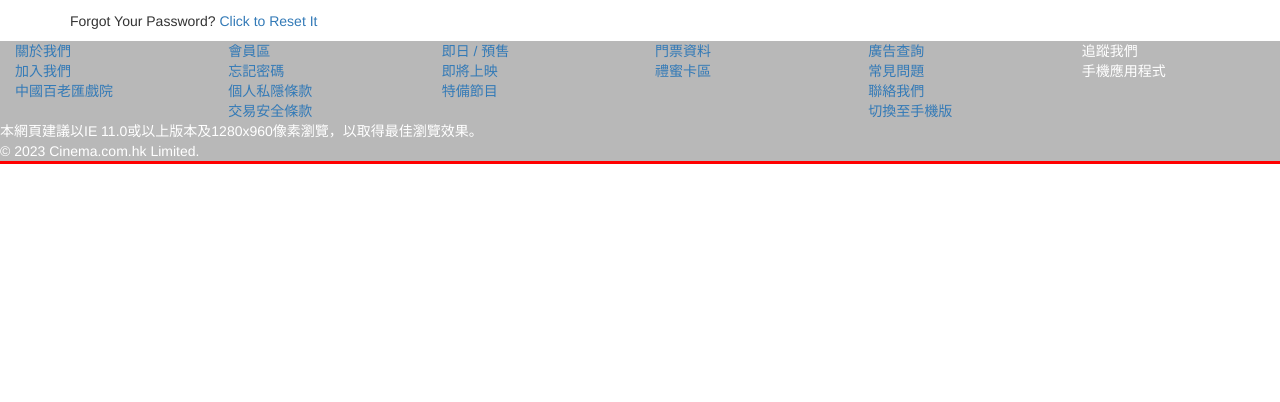
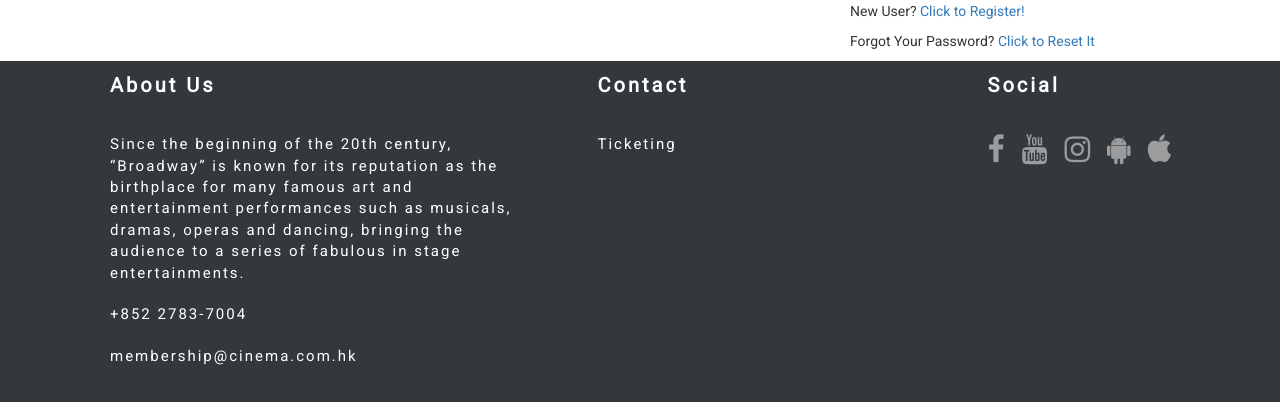
Before and after one commit to BryantSze/D01, a Flask app: page /login in a window 1280 px wide. Shown: the part 1085-1487 px from the top of the page. Before the commit the page ends 1249 px from the top, so only its background shows below. Run offline with Flask 3, Linux system fonts and the light colour scheme; some libraries are stand-ins or nearby versions.

Commit message:
updata UI

```diff
--- a/app/templates/base.html.j2
+++ b/app/templates/base.html.j2
@@ -1,30 +1,85 @@
 {% extends 'bootstrap/base.html' %}
 {% block styles %}
 {{ super() }}
+<link href="//maxcdn.bootstrapcdn.com/font-awesome/4.2.0/css/font-awesome.min.css" rel="stylesheet">
+<link href="https://fonts.googleapis.com/css?family=Roboto" rel="stylesheet">
+<link href="//netdna.bootstrapcdn.com/bootstrap/3.0.0/css/bootstrap.min.css" rel="stylesheet" id="bootstrap-css">
 <style>
     .logo-row {
         display: flex;
         align-items: center;
         margin-bottom: 20px;
     }
+
     .logo {
         width: 25%;
         margin-right: 20px;
     }
+
     .banner {
         width: 75%;
+    }
+
+    body {
+        font-family: Roboto;
+    }
+
+    footer {
+        background-color: #33383c;
+        padding: 10px 0px;
+    }
+
+    footer ul li {
+        padding: 5px 0px;
+    }
+
+    .aboutus span,
+    .contact span,
+    .social span {
+        color: #FFF;
+        font-weight: 800;
+        padding-bottom: 10px;
+        margin-bottom: 20px;
+        display: block;
+        font-size: 20px;
+        letter-spacing: 3px;
+    }
+
+    .aboutus li p,
+    .contact li a,
+    .social li a {
+        color: #FFF;
+        letter-spacing: 2px;
+        text-decoration: none;
+        font-size: 15px;
+    }
+
+    .social li {
+        float: left;
+    }
+
+    .aboutus,
+    .contact,
+    .social {
+        list-style: none;
+    }
+
+    .fa {
+        color: #9c9c9c;
+        margin-right: 15px;
+        font-size: 30px;
     }
 </style>
 {% endblock %}
 {% block navbar %}
-    <nav class="navbar navbar-default" style="background-color: rgb(126, 119, 119); color: rgb(255, 255, 255); border-color: #e7e7e7; border-top: 3px solid red;">
+<nav class="navbar navbar-default" style="background-color: rgb(126, 119, 119);
+                color: rgb(255, 255, 255);
+                border-color: #e7e7e7;
+                border-top: 3px solid red">
     <div class="container">
         <div class="navbar-header">
-                <button type="button"
-                        class="navbar-toggle collapsed"
-                        data-toggle="collapse"
-                        data-target="#bs-example-navbar-collapse-1"
-                        aria-expanded="false">
+            <button type="button" class="navbar-toggle collapsed" data-toggle="collapse"
+                data-target="#bs-example-navbar-collapse-1" aria-expanded="false">
                 <span class="sr-only">Toggle navigation</span>
                 <span class="icon-bar"></span>
                 <span class="icon-bar"></span>
@@ -34,23 +89,28 @@
         <div class="collapse navbar-collapse" id="bs-example-navbar-collapse-1">
             <ul class="nav navbar-nav">
                 <li>
-                        <a href="{{ url_for('index') }}" style="color: white;"><span class="glyphicon glyphicon-home"></span>{{ _(' Home') }}</a>
+                    <a href="{{ url_for('index') }}" style="color: white;"><span
+                            class="glyphicon glyphicon-home"></span>{{ _(' Home') }}</a>
                 </li>
             </ul>
             <ul class="nav navbar-nav navbar-right">
                 {% if current_user.is_anonymous %}
                 <li>
-                            <a href="{{ url_for('login') }}" style="color: white;"><span class="glyphicon glyphicon-user"></span>{{ _(' Login') }}</a>
+                    <a href="{{ url_for('login') }}" style="color: white;"><span
+                            class="glyphicon glyphicon-log-in"></span>{{ _(' Login') }}</a>
                 </li>
                 <li>
-                            <a href="{{ url_for('register') }}" style="color: white;">{{ _('Register') }}</a>
+                    <a href="{{ url_for('register') }}" style="color: white;"><span
+                            class="glyphicon glyphicon-edit"></span>{{ _(' Register') }}</a>
                 </li>
                 {% else %}
                 <li>
-                            <a href="{{ url_for('user', username=current_user.username) }}" style="color: white;">{{ _('Profile') }}</a>
+                    <a href="{{ url_for('user', username=current_user.username) }}" style="color: white"><span
+                            class="glyphicon glyphicon-user"></span>{{ _(' Profile') }}</a>
                 </li>
                 <li>
-                            <a href="{{ url_for('logout') }}" style="color: white;">{{ _('Logout') }}</a>
+                    <a href="{{ url_for('logout') }}" style="color: white;"><span
+                            class="glyphicon glyphicon-log-out"></span>{{ _(' Logout') }}</a>
                 </li>
                 {% endif %}
             </ul>
@@ -69,136 +129,76 @@
     <div class="logo-row">
         <a href="{{ url_for('index') }}">
             <img src="https://www.asia.ccb.com/hongkong_tc/personal/credit_cards/promotions/cinemas-offers/images/broadway-circuit-logo.jpg"
-                     alt="Logo"
-                     class="logo"
-                     style="width: 200px">
+                alt="Logo" class="logo" style="width: 200px">
         </a>
         <img src="https://mediafiles.cinema.com.hk/broadway/cmsimg/cinweb/webcms/images/MGK-728-x-90-GDN_26437d0fa5e23b.JPG"
-                 alt="Banner"
-                 class="banner"
-                 style="flex-grow: 1;
+            alt="Banner" class="banner" style="flex-grow: 1;
                         text-align: right">
     </div>
     {% block app_content %}{% endblock %}
 </div>
 {% block footer %}
-    <footer style="background-color: rgb(184, 184, 184); color: rgb(255, 255, 255); border-color: #aca4a4; border-bottom: 3px solid red;"><div id="footer" class="hidden-xs" >
-		<div class="footer-container">
-			<div class="footer-col col-sm-2 hidden-xs link">
-            <div class="footer-item">
-            <a href="/tc/site/aboutus">
-                關於我們    	    </a>
+<footer>
+    <div class="container">
+        <div class="row">
+            <div class="col-lg-5 col-md-5 col-sm-4 col-xs-12">
+                <ul class="aboutus">
+                    <span>About Us</span>
+                    <li>
+                        <p>
+                            Since the beginning of the 20th century, “Broadway” is known for its reputation as the
+                            birthplace for many famous art and entertainment performances such as musicals, dramas,
+                            operas and dancing, bringing the audience to a series of fabulous in stage entertainments.
+                        </p>
+                    </li>
+                    <li>
+                        <p>+852 2783-7004</p>
+                    </li>
+                    <li>
+                        <p>membership@cinema.com.hk</p>
+                    </li>
+                </ul>
             </div>
-            <div class="footer-item">
-            <a href="/tc/site/joinus">
-                加入我們    	    </a>
+            <div class="col-lg-4 col-md-4 col-sm-4 col-xs-12">
+                <ul class="contact">
+                    <span>Contact</span>
+                    <li>
+                        <a href="#">Ticketing</a>
+                    </li>
+                </ul>
             </div>
-    	<div class="footer-item">
-        <a href="http://www.b-cinema.cn/home.jsp">
-            中國百老匯戲院	    </a>
+            <div class="col-lg-3 col-md-3 col-sm-4 col-xs-12">
+                <ul class="social">
+                    <span>Social</span>
+                    <li>
+                        <a href="https://www.facebook.com/broadwaycircuit/"><i class="fa fa-facebook fa-4x"></i></a>
+                    </li>
+                    <li>
+                        <a href="https://www.youtube.com/user/BwayPalaceAmc"><i class="fa fa-youtube fa-4x"></i></a>
+                    </li>
+                    <li>
+                        <a href="https://www.instagram.com/broadway_circuit/"><i class="fa fa-instagram fa-4x"></i></a>
+                    </li>
+                    <li>
+                        <a
+                            href="https://play.google.com/store/apps/details?id=gd.com.client.broadway&amp;feature=search_result&amp;hl=en"><i
+                                class="fa fa-android fa-4x"></i></a>
+                    </li>
+                    <li>
+                        <a href="https://itunes.apple.com/hk/app/ticketing-broadway-palace/id403690922?mt=8"><i
+                                class="fa fa-apple fa-4x"></i></a>
+                    </li>
+                </ul>
             </div>
         </div>
-    <div class="footer-col col-sm-2 hidden-xs link">
-    <div class="footer-item">
-        <a href="/tc/membership/signup">
-            會員區	    </a>
-	</div>
-	<div class="footer-item">
-        <a href="/tc/member/forgetpassword">
-            忘記密碼	    </a>
-	</div>
-	        <div class="footer-item">
-            <a href="/tc/site/privacy">
-                個人私隱條款    	    </a>
-    	</div>
-            <div class="footer-item">
-            <a href="/tc/site/security">
-                交易安全條款    	    </a>
-    	</div>
-    </div>
-    <div class="footer-col col-sm-2 hidden-xs link">
-    <div class="footer-item">
-        <a href="/tc/movie/nowshowingMovieList">
-            即日 / 預售	    </a>
-	</div>
-    <div class="footer-item">
-        <a href="/tc/movie/upcoming">
-            即將上映	    </a>
-	</div>
-    <div class="footer-item">
-        <a href="/tc/movie/special">
-            特備節目	    </a>
-	</div>
-    </div>
-    <div class="footer-col col-sm-2 hidden-xs link">
-            <div class="footer-item">
-            <a href="/tc/site/ticketPrice" target="_blank">
-                門票資料    	    </a>
-    	</div>
-        <div class="footer-item">
-        <a href="/tc/giftcardshop/checkbalance">
-           禮蜜卡區	    </a>
-	</div>
-</div>
-<div class="footer-col col-sm-2 hidden-xs link">
-            <div class="footer-item">
-            <a href="/tc/site/advertise">
-                廣告查詢    	    </a>
-    	</div>
-            <div class="footer-item">
-            <a href="/tc/site/faq">
-                常見問題    	    </a>
-    	</div>
-            <div class="footer-item">
-            <a href="/tc/site/contactus">
-                聯絡我們    	    </a>
-    	</div>
-        <div class="footer-item">
-        <a href="/?site=mobile">
-           切換至手機版	    </a>
-	</div>
-    </div>
-    <div class="footer-col col-sm-2 hidden-xs">
-            <div class="footer-item">
-            追蹤我們        </div>
-        <div class="footer-item follow-us-row">
-                            <div class="footer-icon-container">
-                    <a class="footer-facebook-page-icon" target="_blank" href="https://www.facebook.com/broadwaycircuit/"></a>
-                </div>
-                            <div class="footer-icon-container">
-                    <a class="footer-youtube-page-icon" target="_blank" href="https://www.youtube.com/user/BwayPalaceAmc"></a>
-                </div>
-                            <div class="footer-icon-container">
-                    <a class="footer-instagram-page-icon" target="_blank" href="https://www.instagram.com/broadway_circuit/"></a>
-                </div>
-
-                        <div class="clearfix"></div>
-        </div>
-
-
-            <div class="footer-item">
-            手機應用程式        </div>
-        <div class="footer-item mobile-apps-row">
-                            <div class="footer-icon-container">
-                    <a class="footer-android-app-icon" target="_blank" href="https://play.google.com/store/apps/details?id=gd.com.client.broadway&amp;feature=search_result&amp;hl=zh_TW"></a>
-                </div>
-                            <div class="footer-icon-container">
-                    <a class="footer-ios-app-icon" target="_blank" href="https://itunes.apple.com/hk/app/ticketing-broadway-palace/id403690922?mt=8"></a>
-                </div>
-                        <div class="clearfix"></div>
-        </div>
-    </div>
-    <div class="clearfix"></div>		</div>
-		<div class="browser-suggest-container">
-            本網頁建議以IE 11.0或以上版本及1280x960像素瀏覽，以取得最佳瀏覽效果。		</div>
-        <div class="copyright desktop">
-            © 2023 Cinema.com.hk Limited.        </div>
     </div>
 </footer>
 {% endblock %}
 {% endblock %}
 {% block scripts %}
 {{ super() }}
+<script src="//netdna.bootstrapcdn.com/bootstrap/3.0.0/js/bootstrap.min.js"></script>
+<script src="//code.jquery.com/jquery-1.11.1.min.js"></script>
 {{ moment.include_moment() }}
 {{ moment. lang(g. locale) }}
 {% endblock %}
--- a/app/templates/login.html.j2
+++ b/app/templates/login.html.j2
@@ -1,10 +1,14 @@
 {% extends "base.html.j2" %}
 {% import 'bootstrap/wtf.html' as wtf %}
 {% block app_content %}
+    <div class="row">
+        <div class="col-md-8">
+            <img src="https://mediafiles.cinema.com.hk/broadway/cmsimg/cinweb/webcms/images/4de53d9a3e9e189067c21a0d6a79e5de_1679394119.jpg"
+                 alt="Cinema Image">
+        </div>
+        <div class="col-md-4">
             <h1>{{ _('Sign In') }}</h1>
-    <div class="row">
-        <div class="col-md-4">{{ wtf.quick_form(form) }}</div>
-    </div>
+            {{ wtf.quick_form(form) }}
             <br/>
             <p>
                 {{ _('New User?') }} <a href="{{ url_for('register') }}">{{ _('Click to Register!') }}</a>
@@ -13,4 +17,6 @@
                 {{ _('Forgot Your Password?') }}
                 <a href="{{ url_for('reset_password_request') }}">{{ _('Click to Reset It') }}</a>
             </p>
+        </div>
+    </div>
 {% endblock %}
```
Also changed, not shown: app/templates/index.html.j2 (+40 -1 lines), app/templates/register.html.j2 (+8 -2 lines). Lines whose indentation alone changed are shown as unchanged.
